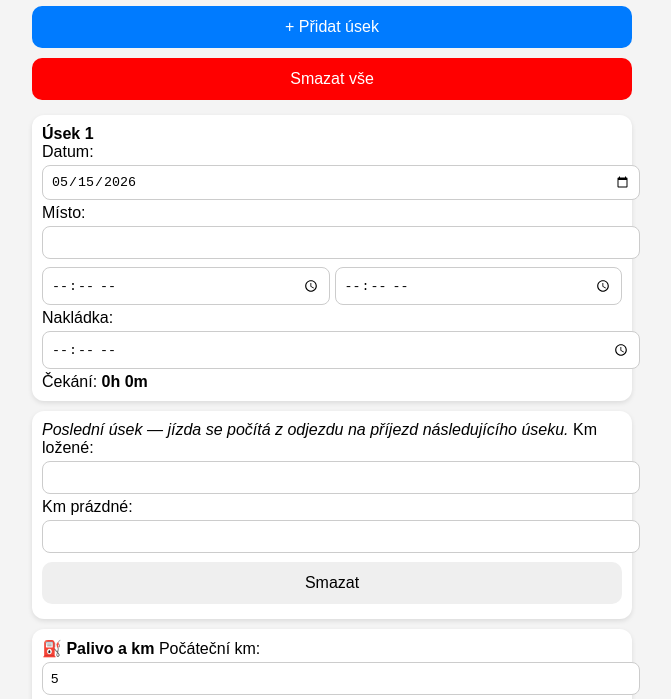
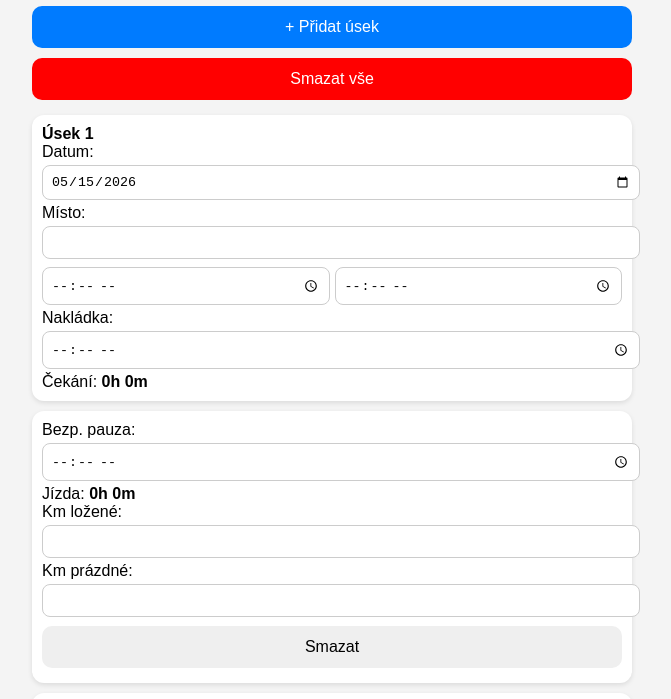
Before and after one commit to Rypko/DigitalTripList, a plain HTML site: page index.html in a window 1280 px wide. Both pictures are taken after typing "5", "5", "5", "5" into the empty fields and a click on the button "+ Přidat úsek". Shown: the part 90-789 px from the top of the page, without its empty margins (308-979 px from the left). Drawn offline with Linux system fonts and the light colour scheme.

Commit message:
refact: get rid of gross drive time

```diff
--- a/index.html
+++ b/index.html
@@ -19,7 +19,7 @@
 <div id="sections"></div>
 
 <div class="card">
-<b>⛽ Palivo a km</b>
+<b>⛽ Palivo a km</br>
 
 Počáteční km: <input id="kmStart" type="number">
 
--- a/script.js
+++ b/script.js
@@ -77,7 +77,7 @@ function calcSummary(sections) {
     totalLoad   += parseTime(d.load);
     totalWait   += sections[i].waitMin;
     totalBreak  += parseTime(d.break);
-    totalDrive  += sections[i].driveMin;
+    totalDrive  += sections[i].netDriveMin;
     totalKmLoad  += parseInt(d.kmLoad)  || 0;
     totalKmEmpty += parseInt(d.kmEmpty) || 0;
   });
@@ -86,7 +86,7 @@ function calcSummary(sections) {
 
   document.getElementById("summary").innerHTML = `
     <b>Souhrn</b><br>
-    Jízda (hrubá): ${fmt(totalDrive)}<br>
+    Jízda: ${fmt(totalDrive)}<br>
     Pauzy: ${fmt(totalBreak)}<br>
     Nakládka: ${fmt(totalLoad)}<br>
     Čekání: ${fmt(totalWait)}<br>
@@ -149,13 +149,11 @@ function render() {
       </div>
 
       <div class="card">
-        ${isLast
-          ? `<i>Poslední úsek — jízda se počítá z odjezdu na příjezd následujícího úseku.</i>`
-          : `
-            Jízda (hrubá): <b>${fmt(driveMin)}</b><br>
+        ${
+           `
             Bezp. pauza:
             <input type="time" value="${d.break}" onchange="update(${i},'break',this.value)">
-            Jízda (čistá): <b>${fmt(netDriveMin)}</b>
+            Jízda: <b>${fmt(netDriveMin)}</b><br>
           `
         }
 
```
